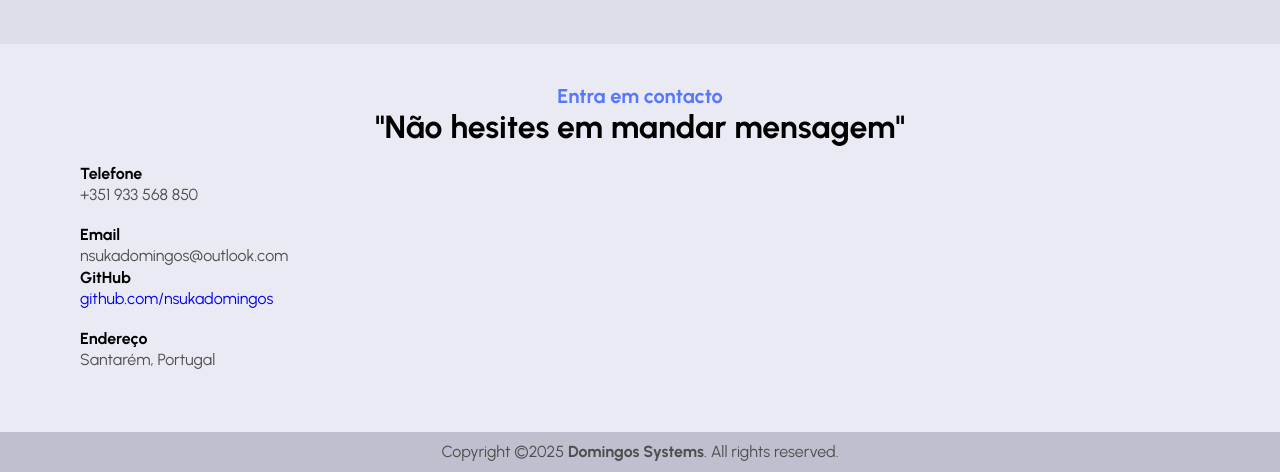
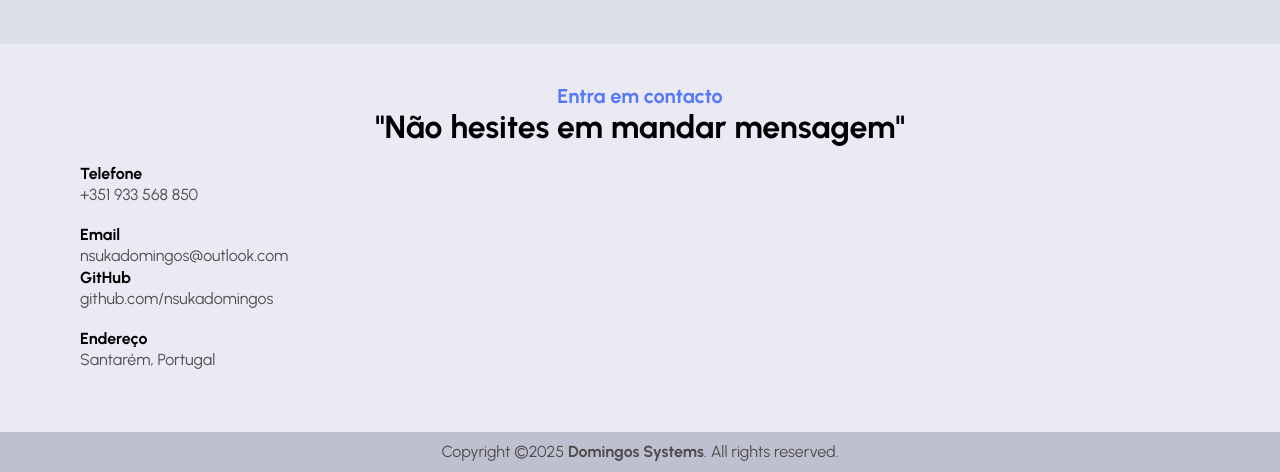
Before and after one commit to nsukadomingos/portfolio-project, a plain HTML site: page index.html in a window 1280 px wide. Shown: the part 2089-2561 px from the top of the page. Drawn offline with Linux system fonts and the light colour scheme.

Commit message:
Alterei a cor do link

```diff
--- a/index.html
+++ b/index.html
@@ -144,7 +144,7 @@
                 <h4 class="text_h">Email</h4>
                 <p>nsukadomingos@outlook.com</p>
                 <h4 class="text_h">GitHub</h4>
-                <p><a href="https://github.com/nsukadomingos" style="text-decoration: none;">github.com/nsukadomingos</a></p>
+                <p><a href="https://github.com/nsukadomingos" style="text-decoration: none; color: #4f4d4d;;">github.com/nsukadomingos</a></p>
                 <br>
                 <h4 class="text_h">Endereço</h4>
                 <p>Santarém, Portugal</p>
```
